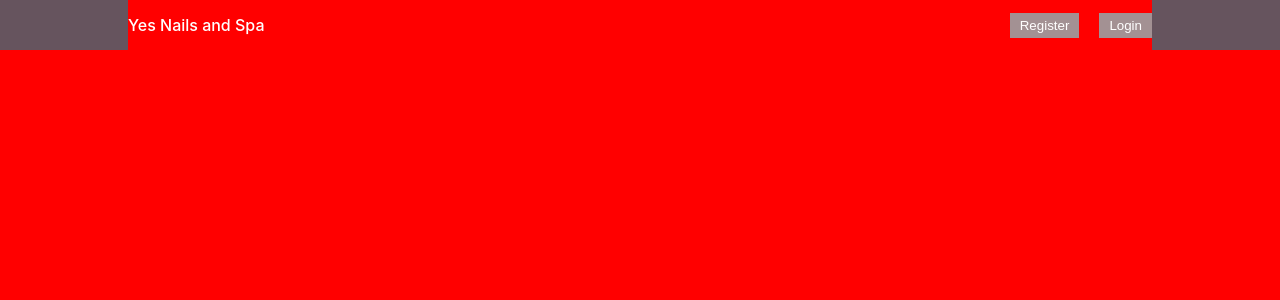
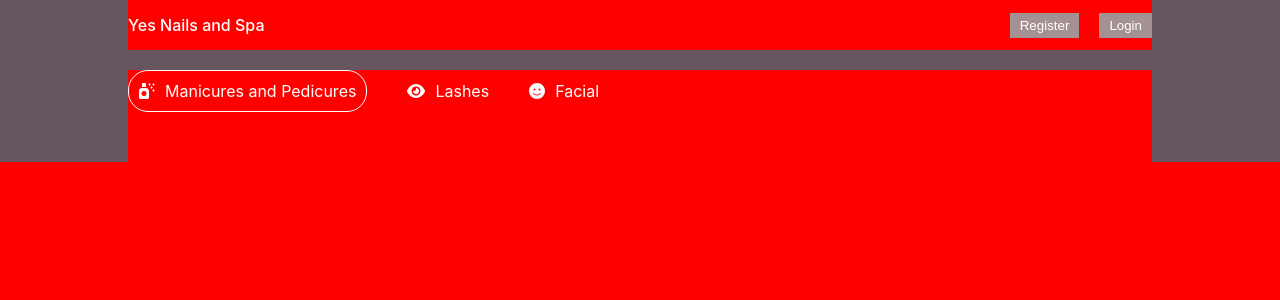
Before and after one commit to Victoria-Q-Le/booking-app-api, a React (Create React App) app in the folder client/: page /services in a window 1280 px wide. Shown: the top 300 px of the page. Built offline with nearby package versions, Linux system fonts and the light colour scheme; the HTML template or start-up script is replaced by a standard one.

Commit message:
listmode in index page

```diff
--- a/client/src/components/header/Header.js
+++ b/client/src/components/header/Header.js
@@ -5,12 +5,12 @@
 import DatePicker from "react-datepicker";
 import "react-datepicker/dist/react-datepicker.css";
 
-const Header = () => {
+const Header = ({type}) => {
   const [date, setDate] = useState(new Date())
 
   return (
     <div className="header">
-      <div className="headerContainer">
+      <div className={ type === "list" ? "headerContainer listMode" : "headerContainer"}>
         {/* HEADER LIST ITEMS */}
         <div className='headerList'>
           <div className='headerListItem active'>
@@ -29,6 +29,8 @@
           </div>
         </div>
 
+        {type !== "list" &&
+        <>
           {/* TITLE */}
           <h1 className="headerTitle">Want to get pampered? Come visit us!</h1>
           <p className="headerDesc">Come to us with all your beauty needs, from taking care of your nails, to lashes, or just simply a facial to refresh to skin</p>
@@ -56,6 +58,7 @@
               <button className="headerBtn">Search</button>
             </div>
           </div>
+        </>}
 
       </div>
     </div>
--- a/client/src/components/header/header.css
+++ b/client/src/components/header/header.css
@@ -10,6 +10,10 @@
     width: 100%;
     max-width: 1024px;
     margin: 20px 0px 100px 0px;
+}
+
+.headerContainer.listMode {
+    margin: 20px 0px 0px 0px;
 }
 
 .headerList {
--- a/client/src/pages/index/Index.js
+++ b/client/src/pages/index/Index.js
@@ -1,10 +1,12 @@
 import React from 'react'
 import Navbar from '../../components/navBar/Navbar'
+import Header from '../../components/header/Header'
 
 const Index = () => {
   return (
     <div>
       <Navbar />
+      <Header type="list"/>
     </div>
   )
 }
```
Lines whose indentation alone changed are shown as unchanged.
